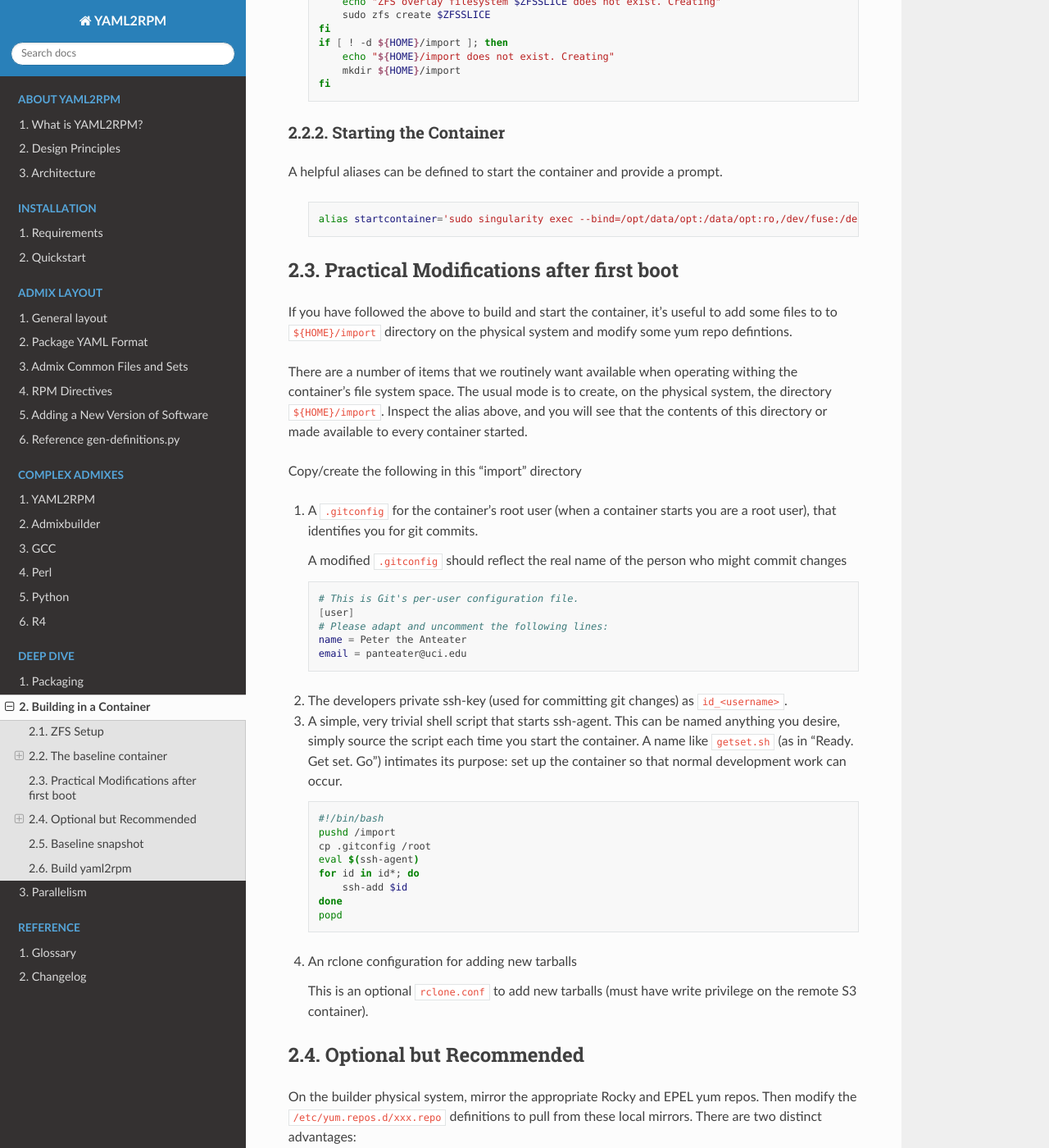
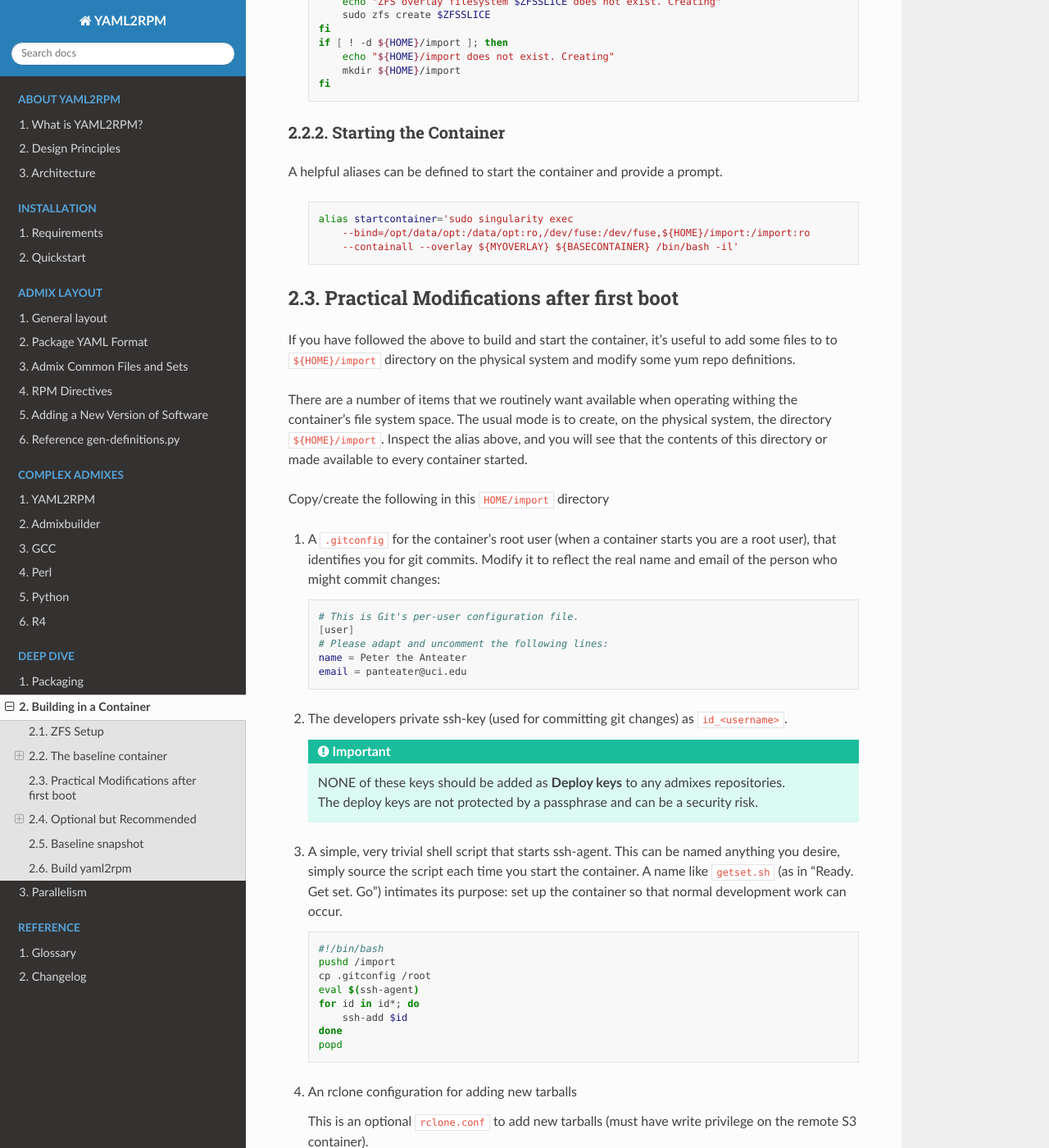
Before and after one commit to RCIC-UCI-Public/yaml2rpm-docs, a Sphinx documentation site: the page built from docs/source/deep-dive/singularity.rst, in a window 1280 px wide and 1400 px high, scrolled down 1494 px. Shown: the whole window at 82% size. Built offline with Sphinx 7.4.7 and the Read the Docs theme 3.1.0, drawn with Linux system fonts in a browser that asks for light colours.

Commit message:
typo in the alias. add a note on deploy keys

```diff
--- a/docs/source/deep-dive/singularity.rst
+++ b/docs/source/deep-dive/singularity.rst
@@ -78,25 +78,25 @@ A helpful aliases  can be defined to start the container and provide a prompt.
 
  .. code-block:: bash
 
-    alias startcontainer='sudo singularity exec --bind=/opt/data/opt:/data/opt:ro,/dev/fuse:/dev/fuse,${HOME}/import:import:ro --containall --overlay ${MYOVERLAY} ${BASECONTAINER} /bin/bash -il'
+    alias startcontainer='sudo singularity exec
+	--bind=/opt/data/opt:/data/opt:ro,/dev/fuse:/dev/fuse,${HOME}/import:/import:ro
+	--containall --overlay ${MYOVERLAY} ${BASECONTAINER} /bin/bash -il'
 
 Practical Modifications after first boot
 ----------------------------------------
 
 If you have followed the above to build and start the container, it's useful to add some files to
-to ``${HOME}/import`` directory on the physical system and modify some yum repo defintions.
+to ``${HOME}/import`` directory on the physical system and modify some yum repo definitions.
 
 There are a number of items that we routinely want available when operating withing the container's file
 system space. The usual mode is to create, on the physical system, the directory ``${HOME}/import``.
 Inspect the alias above, and you will see that the contents of this directory or made available to every container
 started.
 
-Copy/create the following in this "import" directory
+Copy/create the following in this ``HOME/import`` directory
 
 1. A ``.gitconfig`` for the container's root user (when a container starts you are a root user), that identifies you
-   for git commits.
-
-   A modified ``.gitconfig`` should reflect the real name of the person who might commit changes
+   for git commits. Modify it to reflect the real name and email of the person who might commit changes:
 
    .. code-block:: bash
 
@@ -107,6 +107,9 @@ Copy/create the following in this "import" directory
       email = panteater@uci.edu
 
 2. The developers private ssh-key (used for committing git changes) as ``id_<username>``.
+
+   .. important:: | NONE of these keys should be added as **Deploy keys** to any admixes repositories.
+                  | The deploy keys are not protected by a passphrase and can be a security risk.
 
 3. A simple, very trivial  shell script that starts ssh-agent. This can be named anything you
    desire, simply source the script each time you start the container.  A name like
```
